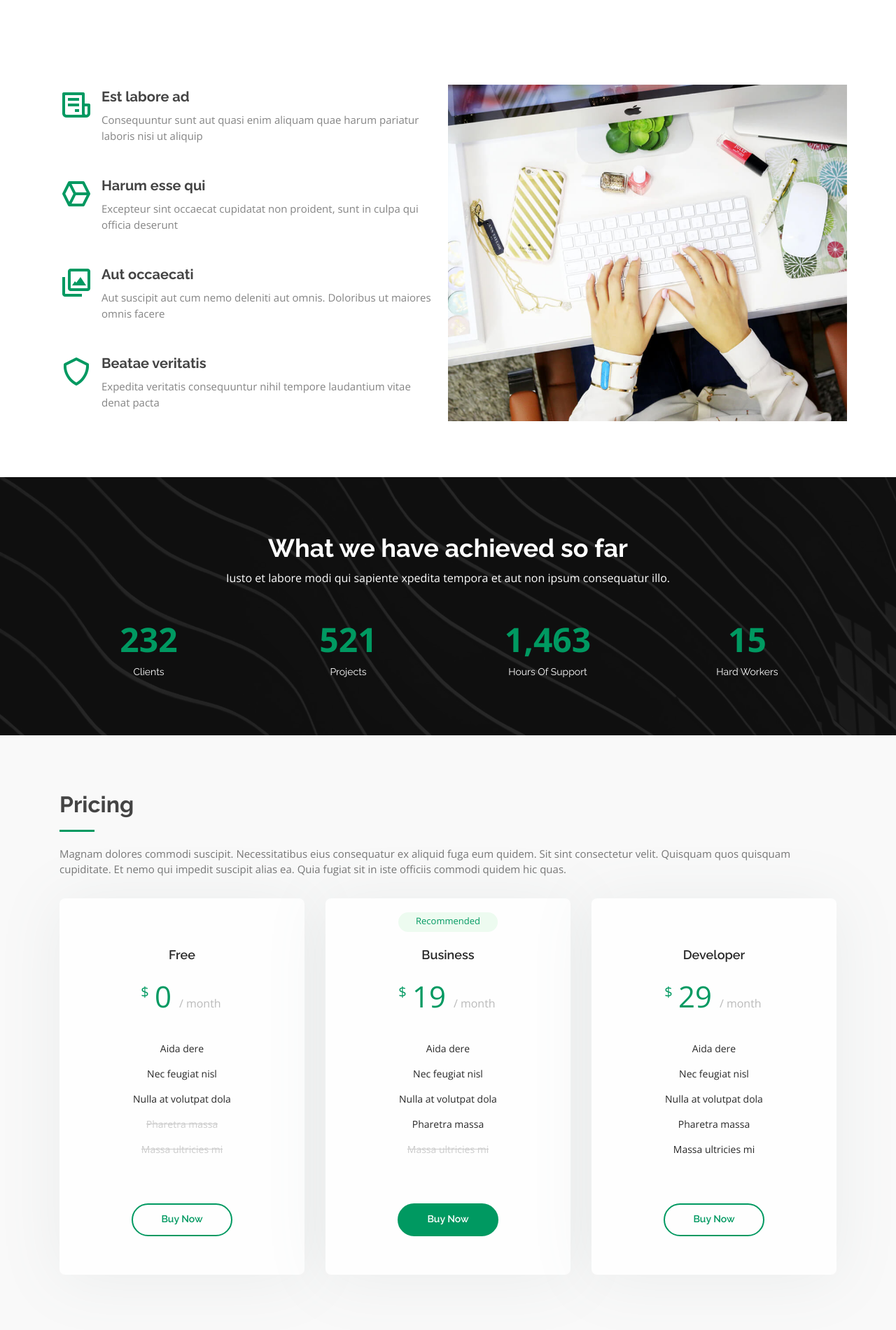
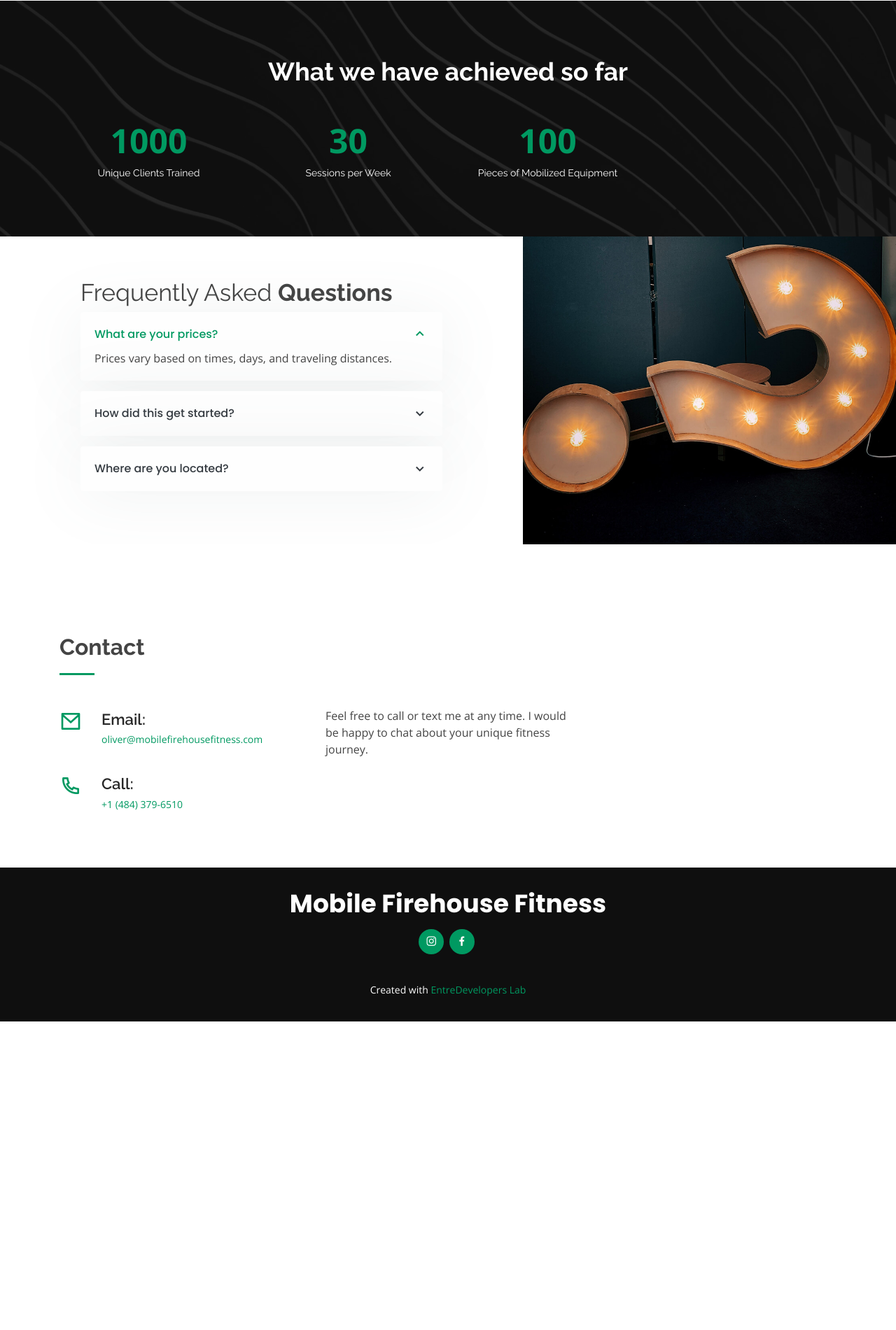
Before and after one commit to naveenailawadi/MobileFirehouseFitness, a Flask app: page / in a window 1280 px wide. Shown: the part 1948-3849 px from the top of the page at 70% size. After the commit the page ends 3408 px from the top, so only its background shows below. Run offline with Flask 2, Linux system fonts and the light colour scheme; some libraries are stand-ins or nearby versions.

Commit message:
made production ready

```diff
--- a/website/templates/index.html
+++ b/website/templates/index.html
@@ -50,13 +50,8 @@
          </a>
         </li>
         <li>
-         <a href="#services">
-          Services
-         </a>
-        </li>
-        <li>
-         <a href="#portfolio">
-          Portfolio
+         <a href="#trainingPhilosophy">
+          Training Philosophy
          </a>
         </li>
         <li>
@@ -97,42 +92,34 @@
        About Me - Oliver James
       </h2>
       <p>
-       I’ve always had a passion for fitness and was actively involved in sports throughout my entire life, including football, basketball and track. I received by certification for personal training through Internal Sports Sciences Association (ISSA) in June 2016.
+       I’ve always had a passion for fitness and was actively involved in sports throughout my entire life, including football, basketball and track. I received my certification for personal training through Internal Sports Sciences Association (ISSA) in June 2016.
       </p>
      </div>
      <div class="row content">
       <div class="col-lg-6">
-       <p>
-        Lorem ipsum dolor sit amet, consectetur adipiscing elit, sed do eiusmod tempor incididunt ut labore et dolore
-              magna aliqua.
-       </p>
        <ul>
         <li>
          <i class="ri-check-double-line">
          </i>
-         Ullamco laboris nisi ut aliquip ex ea commodo consequat
+          Focused on accountability across the board
         </li>
         <li>
          <i class="ri-check-double-line">
          </i>
-         Duis aute irure dolor in reprehenderit in voluptate velit
+          Working with clients to provide the safest, cleanest environment possible
         </li>
         <li>
          <i class="ri-check-double-line">
          </i>
-         Ullamco laboris nisi ut aliquip ex ea commodo consequat
+            Doing my best to make personal and group training as easy and accessible as possible
         </li>
        </ul>
       </div>
       <div class="col-lg-6 pt-4 pt-lg-0">
        <p>
-        Ullamco laboris nisi ut aliquip ex ea commodo consequat. Duis aute irure dolor in reprehenderit in voluptate
-              velit esse cillum dolore eu fugiat nulla pariatur. Excepteur sint occaecat cupidatat non proident, sunt in
-              culpa qui officia deserunt mollit anim id est laborum.
+        Mobile Firehouse Fitness is one of the most convenient, reliable, mobile gym services in the Lehigh Valley.
+        I focus on bringing the gym to you on your time to fit your schedule as best possible.
        </p>
-       <a class="btn-learn-more" href="#">
-        Learn More
-       </a>
       </div>
      </div>
     </div>
@@ -144,15 +131,15 @@
      <div class="row">
       <div class="col-lg-9 text-center text-lg-left">
        <h3>
-        Call To Action
+        No Excuses
        </h3>
        <p>
-        Duis aute irure dolor in reprehenderit in voluptate velit esse cillum dolore eu fugiat nulla pariatur. Excepteur sint occaecat cupidatat non proident, sunt in culpa qui officia deserunt mollit anim id est laborum.
+        No excuses anytime, anywhere. If you want to improve your fitness, it's as easy as picking up the phone.
        </p>
       </div>
       <div class="col-lg-3 cta-btn-container text-center">
-       <a class="cta-btn align-middle" href="#">
-        Call To Action
+       <a class="cta-btn align-middle" href="tel:+14843796510">
+        Call now!
        </a>
       </div>
      </div>
@@ -160,7 +147,7 @@
    </section>
    <!-- End Cta Section -->
    <!-- ======= Services Section ======= -->
-   <section class="services" id="services">
+   <section class="services" id="trainingPhilosophy">
     <div class="container">
      <div class="section-title">
       <h2>
@@ -173,58 +160,6 @@
     </div>
    </section>
    <!-- End Services Section -->
-   <!-- ======= Features Section ======= -->
-   <section class="features" id="features">
-    <div class="container">
-     <div class="row">
-      <div class="col-lg-6 order-2 order-lg-1">
-       <div class="icon-box mt-5 mt-lg-0">
-        <i class="bx bx-receipt">
-        </i>
-        <h4>
-         Est labore ad
-        </h4>
-        <p>
-         Consequuntur sunt aut quasi enim aliquam quae harum pariatur laboris nisi ut aliquip
-        </p>
-       </div>
-       <div class="icon-box mt-5">
-        <i class="bx bx-cube-alt">
-        </i>
-        <h4>
-         Harum esse qui
-        </h4>
-        <p>
-         Excepteur sint occaecat cupidatat non proident, sunt in culpa qui officia deserunt
-        </p>
-       </div>
-       <div class="icon-box mt-5">
-        <i class="bx bx-images">
-        </i>
-        <h4>
-         Aut occaecati
-        </h4>
-        <p>
-         Aut suscipit aut cum nemo deleniti aut omnis. Doloribus ut maiores omnis facere
-        </p>
-       </div>
-       <div class="icon-box mt-5">
-        <i class="bx bx-shield">
-        </i>
-        <h4>
-         Beatae veritatis
-        </h4>
-        <p>
-         Expedita veritatis consequuntur nihil tempore laudantium vitae denat pacta
-        </p>
-       </div>
-      </div>
-      <div class="image col-lg-6 order-1 order-lg-2" style='background-image: url("static/assets/img/features.jpg");'>
-      </div>
-     </div>
-    </div>
-   </section>
-   <!-- End Features Section -->
    <!-- ======= Counts Section ======= -->
    <section class="counts" id="counts">
     <div class="container">
@@ -232,180 +167,36 @@
       <h3>
        What we have achieved so far
       </h3>
-      <p>
-       Iusto et labore modi qui sapiente xpedita tempora et aut non ipsum consequatur illo.
-      </p>
      </div>
      <div class="row counters">
       <div class="col-lg-3 col-6 text-center">
        <span data-toggle="counter-up">
-        232
+        1000
        </span>
        <p>
-        Clients
+        Unique Clients Trained
        </p>
       </div>
       <div class="col-lg-3 col-6 text-center">
        <span data-toggle="counter-up">
-        521
+        30
        </span>
        <p>
-        Projects
+        Sessions per Week
        </p>
       </div>
       <div class="col-lg-3 col-6 text-center">
        <span data-toggle="counter-up">
-        1,463
+        100
        </span>
        <p>
-        Hours Of Support
-       </p>
-      </div>
-      <div class="col-lg-3 col-6 text-center">
-       <span data-toggle="counter-up">
-        15
-       </span>
-       <p>
-        Hard Workers
+        Pieces of Mobilized Equipment
        </p>
       </div>
      </div>
     </div>
    </section>
    <!-- End Counts Section -->
-   <!-- ======= Pricing Section ======= -->
-   <section class="pricing" id="pricing">
-    <div class="container">
-     <div class="section-title">
-      <h2>
-       Pricing
-      </h2>
-      <p>
-       Magnam dolores commodi suscipit. Necessitatibus eius consequatur ex aliquid fuga eum quidem. Sit sint consectetur velit. Quisquam quos quisquam cupiditate. Et nemo qui impedit suscipit alias ea. Quia fugiat sit in iste officiis commodi quidem hic quas.
-      </p>
-     </div>
-     <div class="row">
-      <div class="col-lg-4 col-md-6">
-       <div class="box">
-        <h3>
-         Free
-        </h3>
-        <h4>
-         <sup>
-          $
-         </sup>
-         0
-         <span>
-          / month
-         </span>
-        </h4>
-        <ul>
-         <li>
-          Aida dere
-         </li>
-         <li>
-          Nec feugiat nisl
-         </li>
-         <li>
-          Nulla at volutpat dola
-         </li>
-         <li class="na">
-          Pharetra massa
-         </li>
-         <li class="na">
-          Massa ultricies mi
-         </li>
-        </ul>
-        <div class="btn-wrap">
-         <a class="btn-buy" href="#">
-          Buy Now
-         </a>
-        </div>
-       </div>
-      </div>
-      <div class="col-lg-4 col-md-6 mt-4 mt-md-0">
-       <div class="box recommended">
-        <span class="recommended-badge">
-         Recommended
-        </span>
-        <h3>
-         Business
-        </h3>
-        <h4>
-         <sup>
-          $
-         </sup>
-         19
-         <span>
-          / month
-         </span>
-        </h4>
-        <ul>
-         <li>
-          Aida dere
-         </li>
-         <li>
-          Nec feugiat nisl
-         </li>
-         <li>
-          Nulla at volutpat dola
-         </li>
-         <li>
-          Pharetra massa
-         </li>
-         <li class="na">
-          Massa ultricies mi
-         </li>
-        </ul>
-        <div class="btn-wrap">
-         <a class="btn-buy" href="#">
-          Buy Now
-         </a>
-        </div>
-       </div>
-      </div>
-      <div class="col-lg-4 col-md-6 mt-4 mt-lg-0">
-       <div class="box">
-        <h3>
-         Developer
-        </h3>
-        <h4>
-         <sup>
-          $
-         </sup>
-         29
-         <span>
-          / month
-         </span>
-        </h4>
-        <ul>
-         <li>
-          Aida dere
-         </li>
-         <li>
-          Nec feugiat nisl
-         </li>
-         <li>
-          Nulla at volutpat dola
-         </li>
-         <li>
-          Pharetra massa
-         </li>
-         <li>
-          Massa ultricies mi
-         </li>
-        </ul>
-        <div class="btn-wrap">
-         <a class="btn-buy" href="#">
-          Buy Now
-         </a>
-        </div>
-       </div>
-      </div>
-     </div>
-    </div>
-   </section>
-   <!-- End Pricing Section -->
    <!-- ======= Faq Section ======= -->
    <section class="faq" id="faq">
     <div class="container-fluid">
@@ -418,15 +209,12 @@
           Questions
          </strong>
         </h3>
-        <p>
-         Lorem ipsum dolor sit amet, consectetur adipiscing elit, sed do eiusmod tempor incididunt ut labore et dolore magna aliqua. Duis aute irure dolor in reprehenderit
-        </p>
        </div>
        <div class="accordion-list">
         <ul>
          <li>
           <a class="collapse" data-toggle="collapse" href="#accordion-list-1">
-           Non consectetur a erat nam at lectus urna duis?
+           What are your prices?
            <i class="bx bx-chevron-down icon-show">
            </i>
            <i class="bx bx-chevron-up icon-close">
@@ -434,13 +222,13 @@
           </a>
           <div class="collapse show" data-parent=".accordion-list" id="accordion-list-1">
            <p>
-            Feugiat pretium nibh ipsum consequat. Tempus iaculis urna id volutpat lacus laoreet non curabitur gravida. Venenatis lectus magna fringilla urna porttitor rhoncus dolor purus non.
+           Prices vary based on times, days, and traveling distances.
            </p>
           </div>
          </li>
          <li>
           <a class="collapsed" data-toggle="collapse" href="#accordion-list-2">
-           Feugiat scelerisque varius morbi enim nunc?
+           How did this get started?
            <i class="bx bx-chevron-down icon-show">
            </i>
            <i class="bx bx-chevron-up icon-close">
@@ -448,13 +236,15 @@
           </a>
           <div class="collapse" data-parent=".accordion-list" id="accordion-list-2">
            <p>
-            Dolor sit amet consectetur adipiscing elit pellentesque habitant morbi. Id interdum velit laoreet id donec ultrices. Fringilla phasellus faucibus scelerisque eleifend donec pretium. Est pellentesque elit ullamcorper dignissim. Mauris ultrices eros in cursus turpis massa tincidunt dui.
+            I used to own a studio gym until late 2019. Upon the rise of the COVID-19, I began to innovate
+            and mobilized my services. This allowed me to create a more comfortable and reliable gym service
+            for my clients.
            </p>
           </div>
          </li>
          <li>
           <a class="collapsed" data-toggle="collapse" href="#accordion-list-3">
-           Dolor sit amet consectetur adipiscing elit?
+           Where are you located?
            <i class="bx bx-chevron-down icon-show">
            </i>
            <i class="bx bx-chevron-up icon-close">
@@ -462,7 +252,8 @@
           </a>
           <div class="collapse" data-parent=".accordion-list" id="accordion-list-3">
            <p>
-            Eleifend mi in nulla posuere sollicitudin aliquam ultrices sagittis orci. Faucibus pulvinar elementum integer enim. Sem nulla pharetra diam sit amet nisl suscipit. Rutrum tellus pellentesque eu tincidunt. Lectus urna duis convallis convallis tellus. Urna molestie at elementum eu facilisis sed odio morbi quis
+            I primarily travel within the Lehigh Valley but am available across eastern Pennsylvania.
+            In addition, I hold weekly sessions at outdoor spaces across the valley.
            </p>
           </div>
          </li>
@@ -502,15 +293,17 @@
          <h4>
           Call:
          </h4>
-         <a href="tel:+14843796510">
+         <p>
+           <a href="tel:+14843796510">
           +1 (484) 379-6510
          </a>
+         </p>
         </div>
        </div>
       </div>
       <div class="col-lg-4">
         <p style="margin-top: 30%">
-         Magnam dolores commodi suscipit. Necessitatibus eius consequatur ex aliquid fuga eum quidem. Sit sint consectetur velit. Quisquam quos quisquam cupiditate. Et nemo qui impedit suscipit alias ea. Quia fugiat sit in iste officiis commodi quidem hic quas.
+         Feel free to call or text me at any time. I would be happy to chat about your unique fitness journey.
         </p>
       </div>
      </div>
```
Also changed, not shown: 1 other file.
